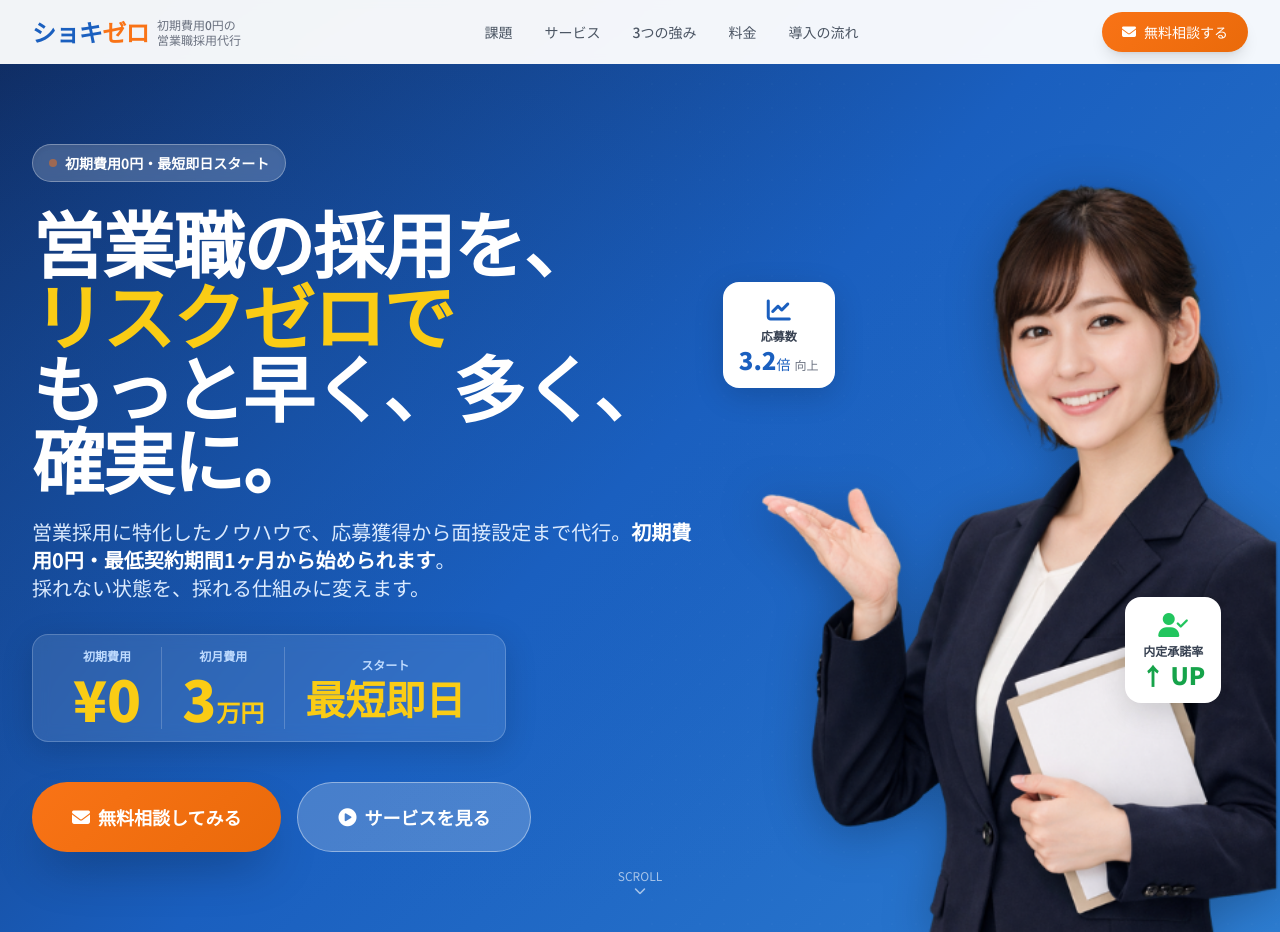
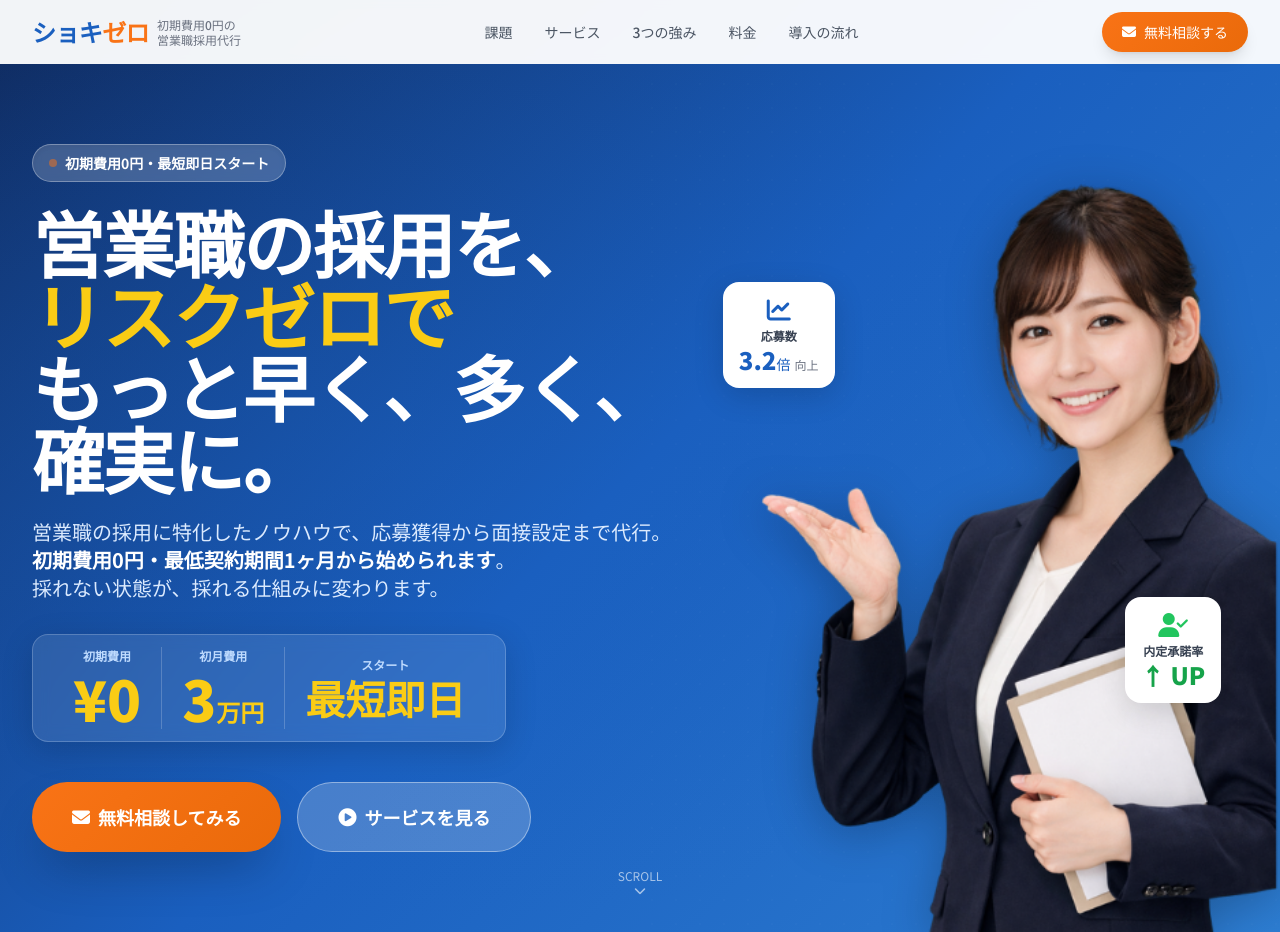
Before and after one commit to facetaro-agent/shokizero, a website: page webapp 4/index.html in a window 1280 px wide. Shown: the top 932 px of the page. Drawn offline with nearby package versions, Linux system fonts and the light colour scheme.

Commit message:
Update index.html

```diff
--- a/webapp 4/index.html
+++ b/webapp 4/index.html
@@ -122,8 +122,9 @@
           </h1>
 
           <p class="text-lg sm:text-xl text-blue-100 leading-relaxed mb-8 max-w-2xl">
-             営業採用に特化したノウハウで、応募獲得から面接設定まで代行。<strong class="text-white">初期費用0円・最低契約期間1ヶ月から始められます</strong>。<br class="hidden sm:block">
-            採れない状態を、採れる仕組みに変えます。
+             営業職の採用に特化したノウハウで、応募獲得から面接設定まで代行。<br>
+            <strong class="text-white">初期費用0円・最低契約期間1ヶ月から始められます</strong>。<br class="hidden sm:block">
+            採れない状態が、採れる仕組みに変わります。
           </p>
 
           <!-- Hero Price Badges - fixed layout -->
```
